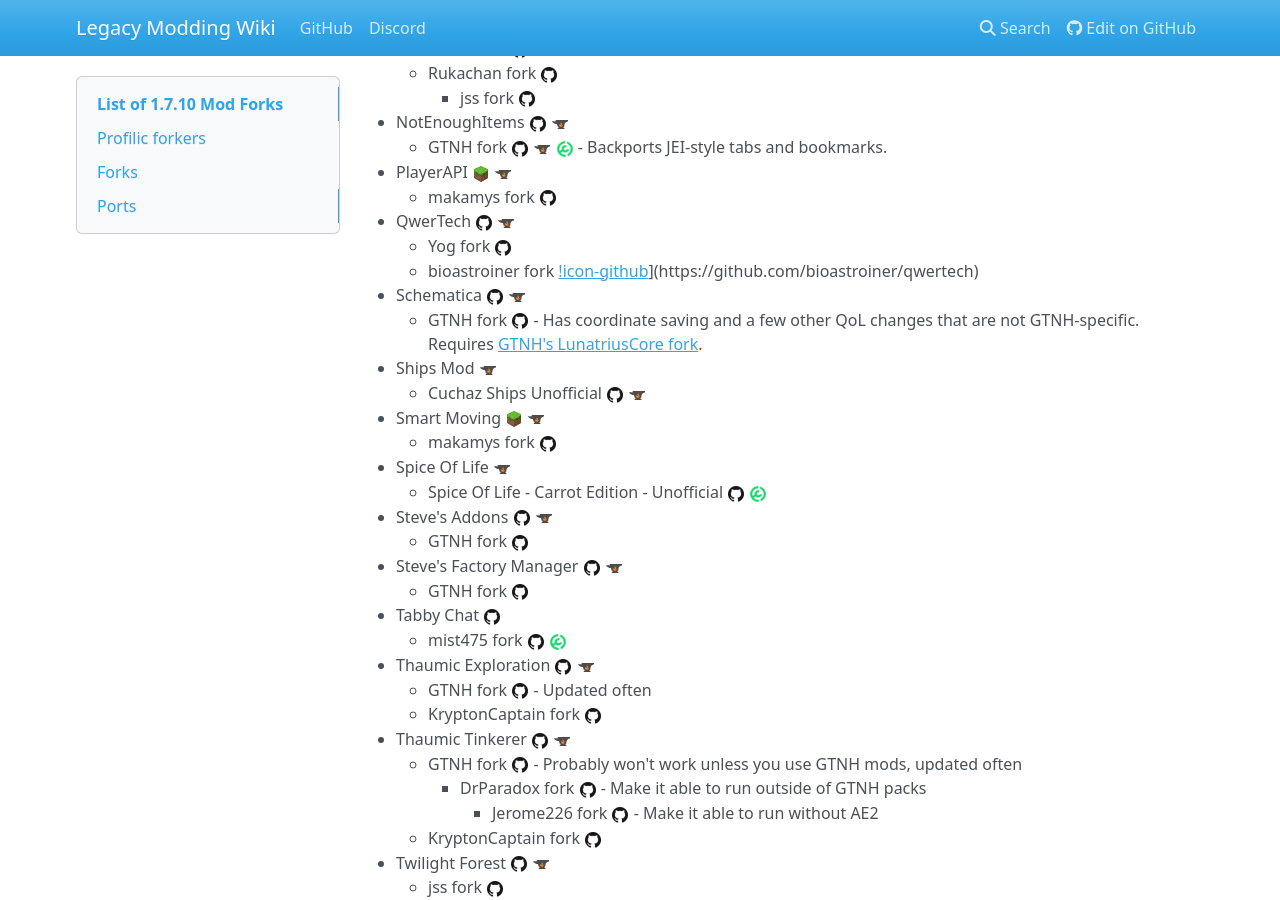
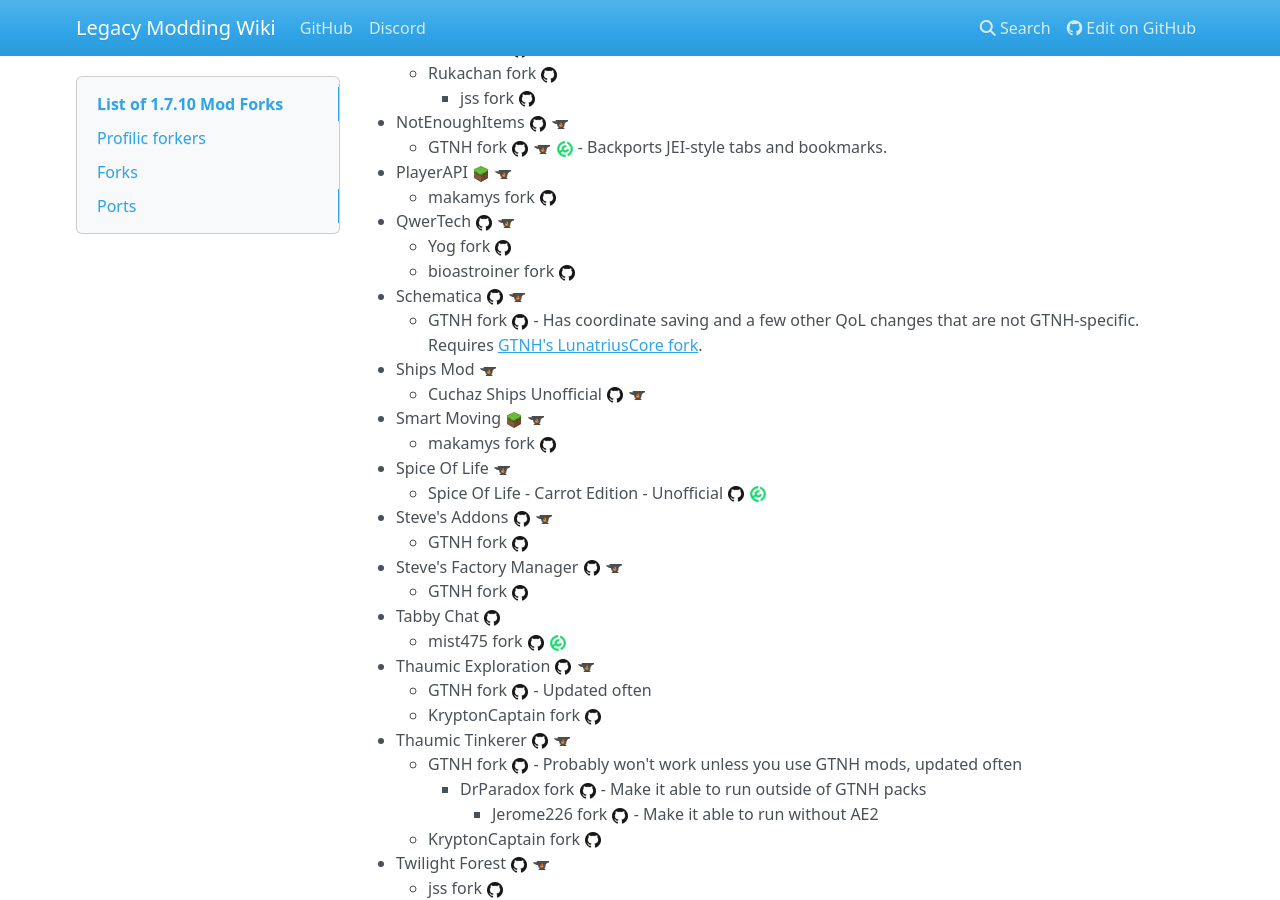
Before and after one commit to LegacyModdingMC/wiki, an MkDocs documentation site: the page built from docs/list-of-1.7.10-mod-forks.md, in a window 1280 px wide and 900 px high, scrolled down 2484 px. Built offline with MkDocs 1.6.1, drawn with Linux system fonts in a browser that asks for light colours; nearby versions of some CDN libraries.

Commit message:
Update list-of-1.7.10-mod-forks.md

```diff
--- a/docs/list-of-1.7.10-mod-forks.md
+++ b/docs/list-of-1.7.10-mod-forks.md
@@ -132,7 +132,7 @@
 	* makamys fork [![icon-github](img/favicon/github.png)](https://github.com/makamys/PlayerAPI)
 * QwerTech [![icon-github](img/favicon/github.png)](https://github.com/Qwertygiy/qwertech) [![icon-curseforge](img/favicon/curseforge.png)](https://www.curseforge.com/minecraft/mc-mods/qwertech)
 	* Yog fork [![icon-github](img/favicon/github.png)](https://github.com/Yoghurt4C/qwertech/tree/webedit-1)
-	* bioastroiner fork [!icon-github](img/favicon/github.png)](https://github.com/bioastroiner/qwertech)
+	* bioastroiner fork [![icon-github](img/favicon/github.png)](https://github.com/bioastroiner/qwertech)
 * Schematica [![icon-github](img/favicon/github.png)](https://github.com/Lunatrius/Schematica) [![icon-curseforge](img/favicon/curseforge.png)](https://www.curseforge.com/minecraft/mc-mods/schematica)
 	* GTNH fork [![icon-github](img/favicon/github.png)](https://github.com/GTNewHorizons/Schematica) - Has coordinate saving and a few other QoL changes that are not GTNH-specific. Requires [GTNH's LunatriusCore fork](https://github.com/GTNewHorizons/LunatriusCore).
 * Ships Mod [![icon-curseforge](img/favicon/curseforge.png)](https://www.curseforge.com/minecraft/mc-mods/ships-mod)
```
